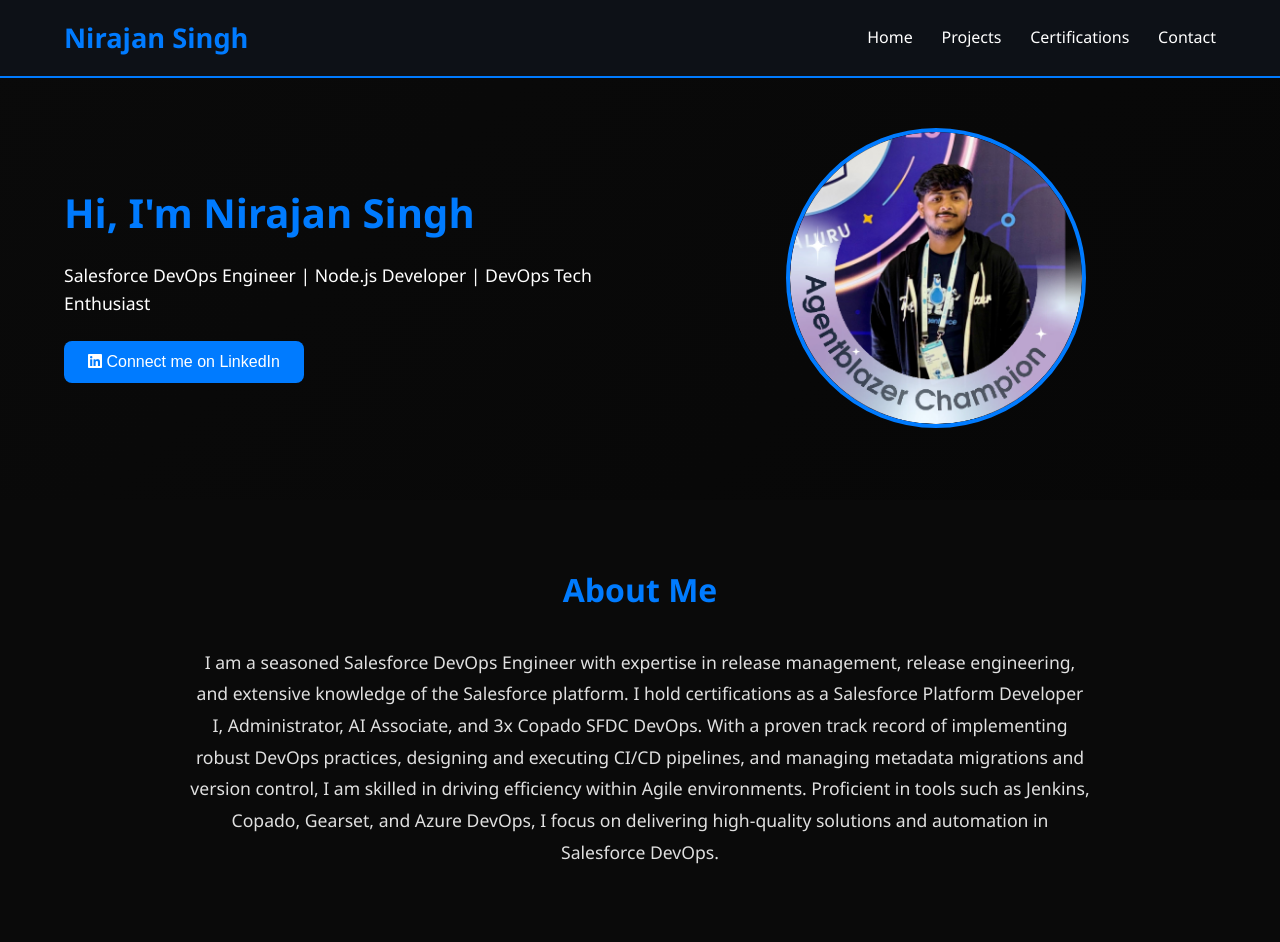
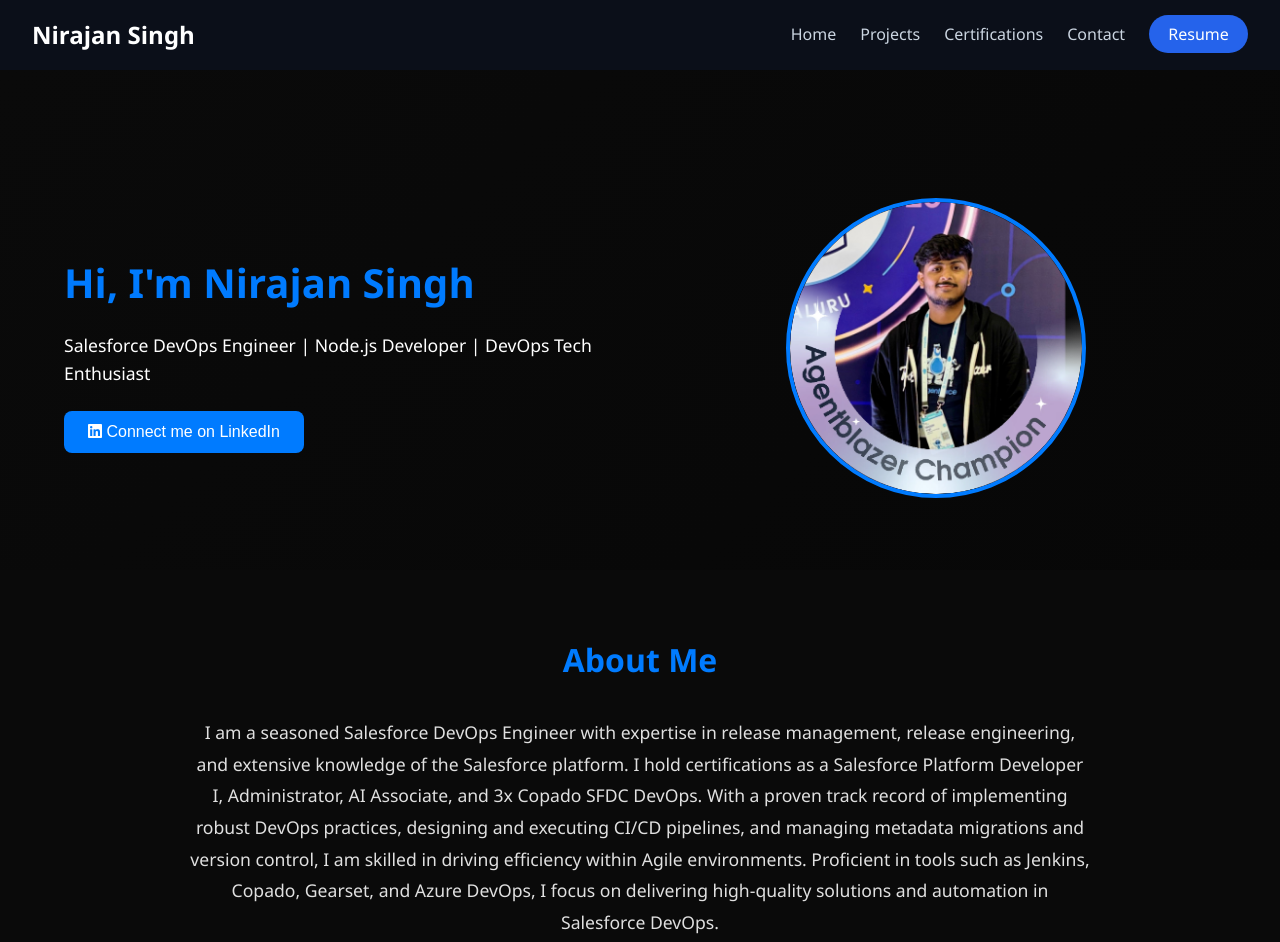
Before and after one commit to nirajanDevHub108/Nodejs-app_deploy, a website: page public/index.html in a window 1280 px wide. Shown: the top 942 px of the page. Drawn offline with Linux system fonts and the light colour scheme.

Commit message:
feat: add Resume button to navbar, update styles for improved layout and appearance

```diff
--- a/public/index.html
+++ b/public/index.html
@@ -17,14 +17,27 @@
 <header id="home">
     <nav class="navbar">
       <h1 class="logo">Nirajan Singh</h1>
+
       <ul class="nav-links">
         <li><a href="#home">Home</a></li>
         <li><a href="#portfolio">Projects</a></li>
         <li><a href="#certifications">Certifications</a></li>
         <li><a href="#contact">Contact</a></li>
+
+        <!-- Resume button -->
+        <li>
+          <a
+            href="/resume/Nirajan_Singh_Resume.pdf"
+            target="_blank"
+            class="resume-btn"
+          >
+            Resume
+          </a>
+        </li>
       </ul>
     </nav>
   </header>
+
 
 <!-- Hero Section -->
 <section class="hero">
--- a/public/style.css
+++ b/public/style.css
@@ -13,39 +13,53 @@
 }
 
 /* Header / Navbar */
-header {
-  position: fixed;
-  width: 100%;
+/* Navbar container */
+.navbar {
+  position: sticky;
   top: 0;
-  left: 0;
-  background-color: #0d1117; /* Darker navbar */
   z-index: 1000;
-  border-bottom: 2px solid #007bff;
-}
-.navbar {
+  background-color: #0b0f19;
   display: flex;
   justify-content: space-between;
   align-items: center;
-  padding: 1rem 5%;
+  padding: 1rem 2rem;
 }
-.navbar .logo {
-  color: #007bff;
-  font-size: 1.7rem;
-  font-weight: bold;
+
+/* Logo */
+.logo {
+  color: #ffffff;
+  font-size: 1.5rem;
 }
-.navbar .nav-links {
+
+/* Nav links */
+.nav-links {
   list-style: none;
   display: flex;
-  gap: 1.8rem;
+  align-items: center;
+  gap: 1.5rem;
 }
-.navbar .nav-links a {
+
+.nav-links a {
+  text-decoration: none;
+  color: #cbd5e1;
+  font-weight: 500;
+}
+
+.nav-links a:hover {
   color: #ffffff;
-  text-decoration: none;
-  font-weight: 500;
-  transition: color 0.3s;
 }
-.navbar .nav-links a:hover {
-  color: #007bff;
+
+/* Resume button */
+.resume-btn {
+  background-color: #2563eb;
+  color: #ffffff !important;
+  padding: 0.5rem 1.2rem;
+  border-radius: 999px;
+  font-weight: 600;
+}
+
+.resume-btn:hover {
+  background-color: #1d4ed8;
 }
 
 /* Hero Section */
```
Lines whose indentation alone changed are shown as unchanged.
